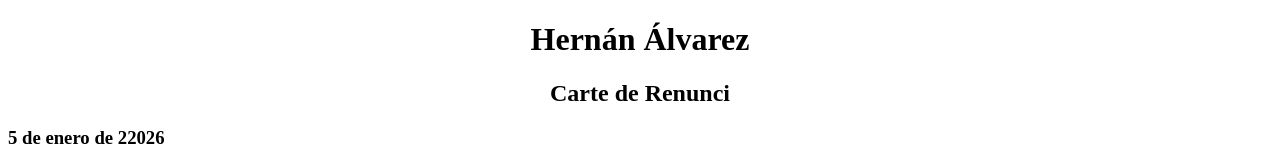
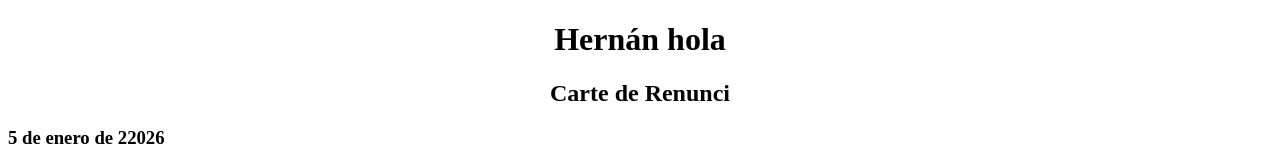
Before and after one commit to jefier12/jefier-stevan, a plain HTML site: page carta.html in a window 1280 px wide. Shown: the top 160 px of the page. Drawn offline with Linux system fonts and the light colour scheme.

Commit message:
conflicto

```diff
--- a/carta.html
+++ b/carta.html
@@ -10,7 +10,7 @@
 <body>
   <header>
     <center>
-      <h1>Hernán Álvarez</h1>
+      <h1>Hernán hola</h1>
       <h2>Carte de Renunci</h2>
     </center>
   </header>
```
